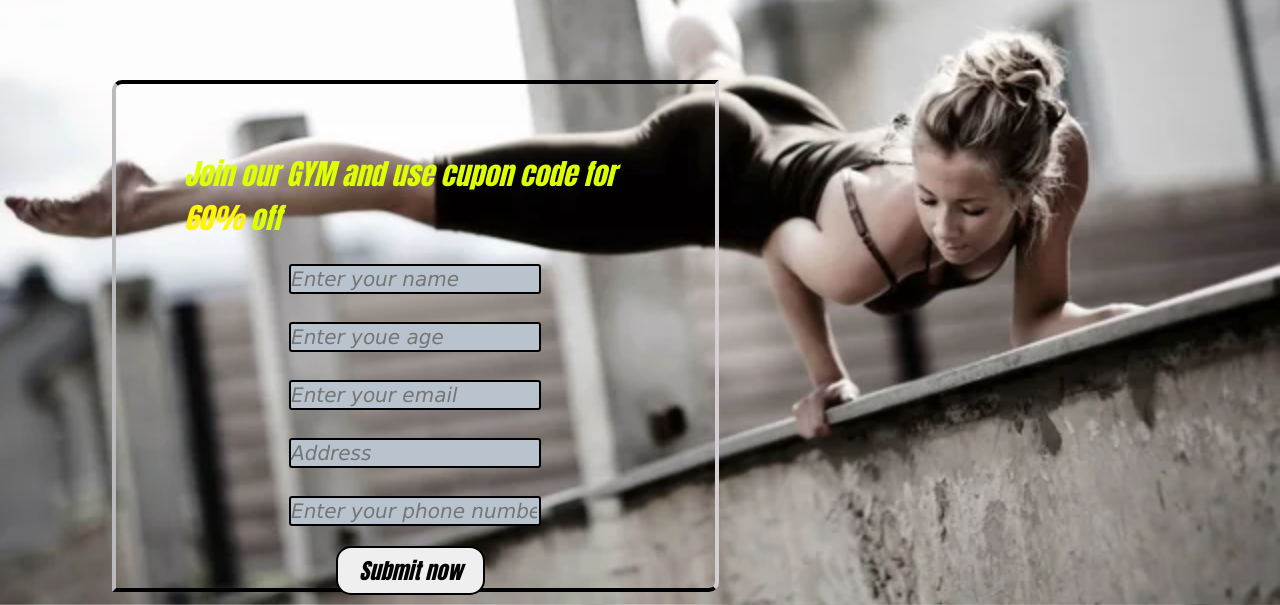
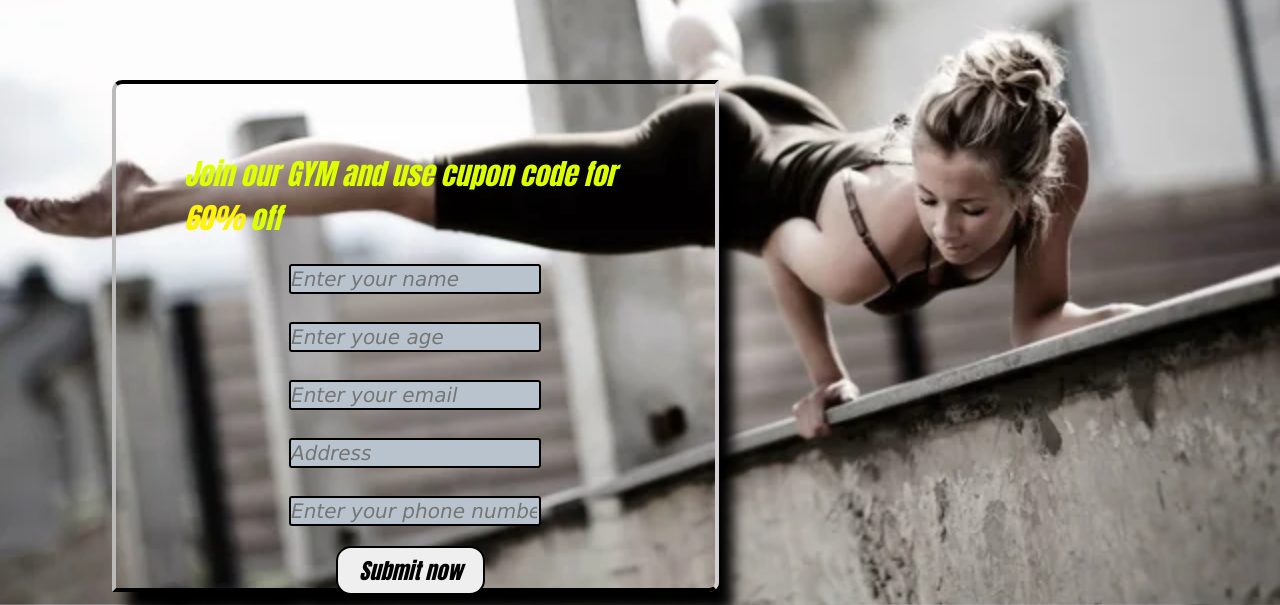
Before and after one commit to PRITAM-TU/gym-websites, a plain HTML site: page index.html in a window 1280 px wide. Shown: the part 195-800 px from the top of the page. Drawn offline with Linux system fonts and the light colour scheme.

Commit message:
Update index.css

```diff
--- a/index.css
+++ b/index.css
@@ -123,6 +123,8 @@ height: 10000px;
     margin: 83px 410px;
     height: 388px;
     margin-left:  112px;
+    box-shadow: 14px 20px 14px black;
+
 }
 
 .form_1{
```
